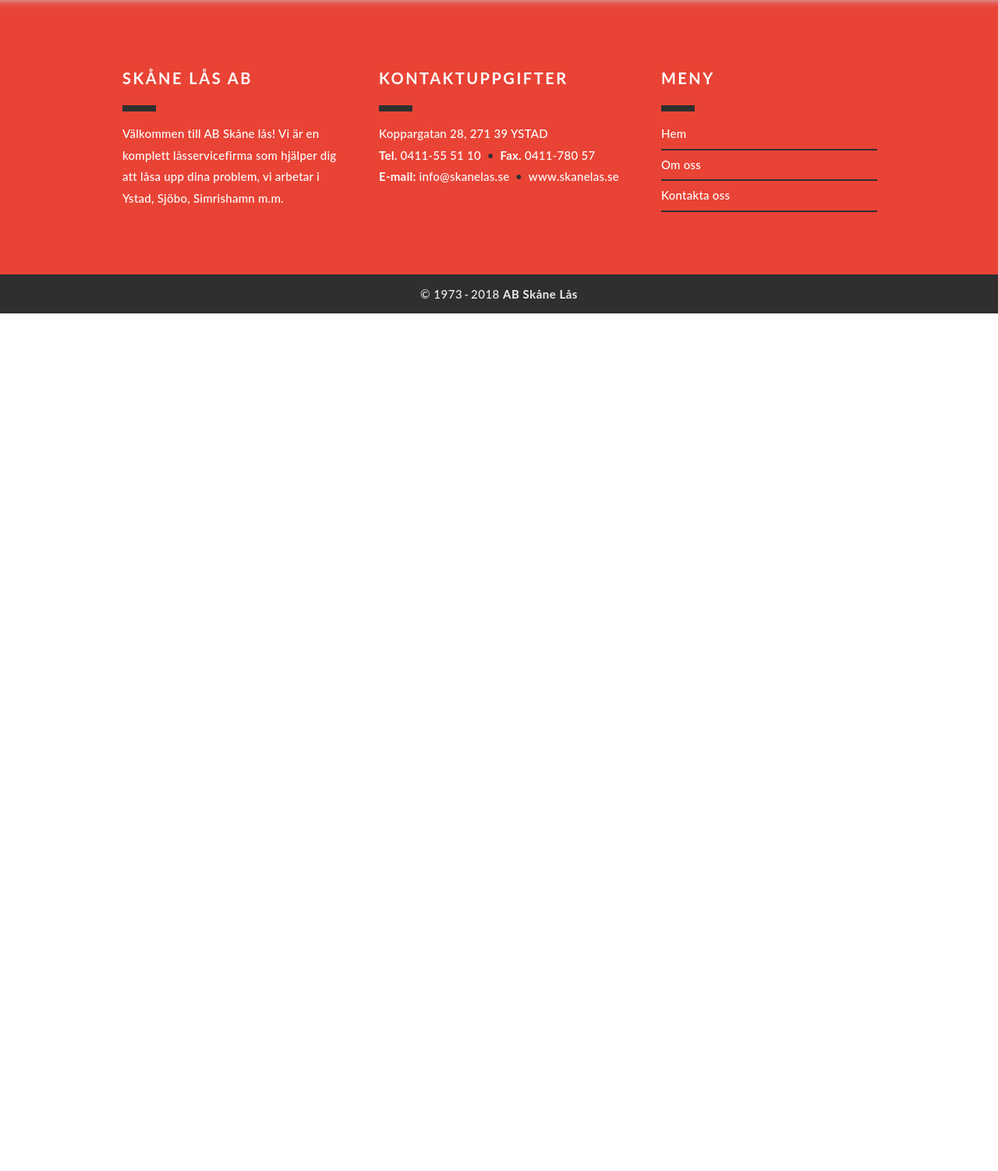
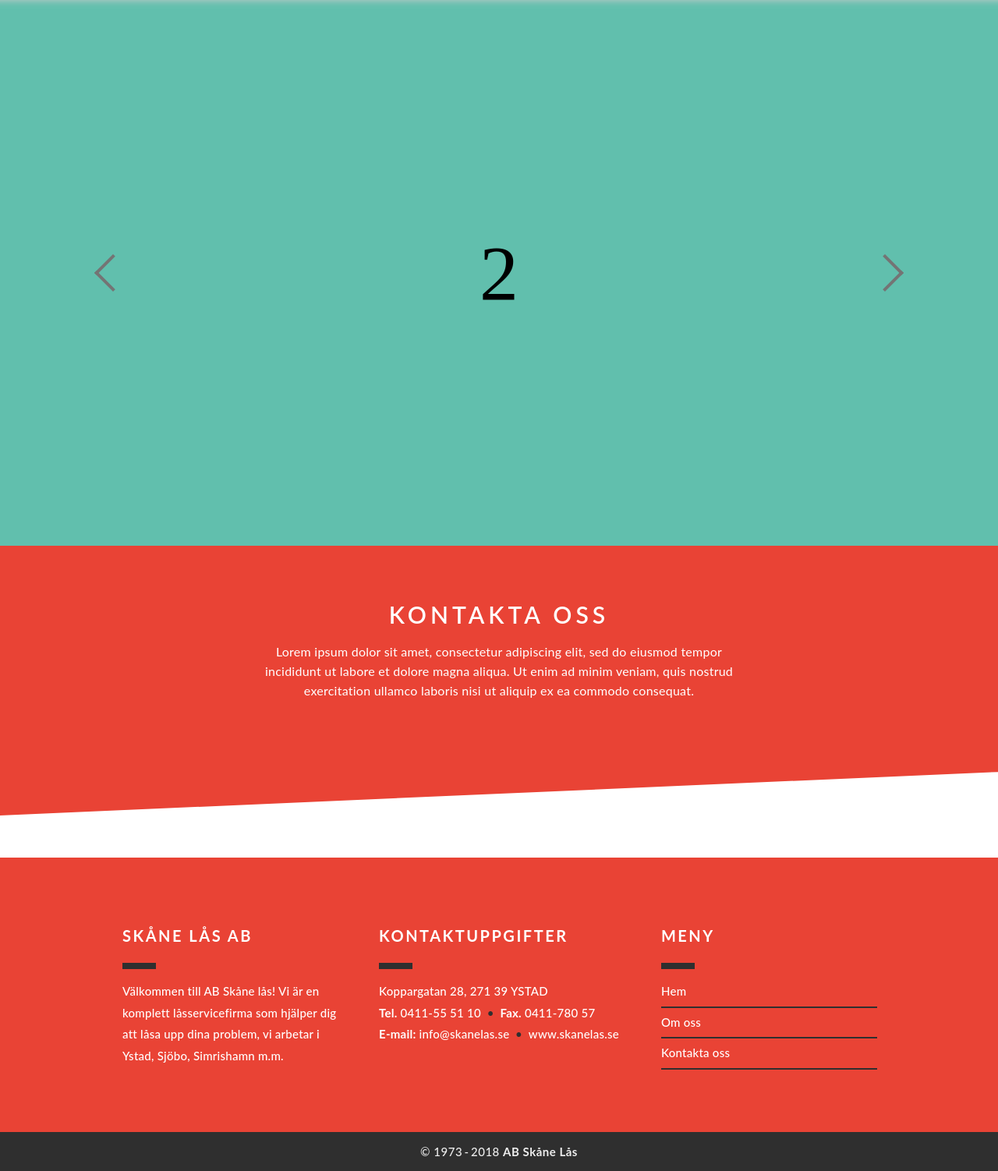
Before and after one commit to WebCreatorUF/Websites, a PHP site: page / in a window 1280 px wide. Shown: the part 65-1567 px from the top of the page at 78% size. Before the commit the page ends 467 px from the top, so only its background shows below. Run offline with PHP 8.4, Linux system fonts and the light colour scheme; some libraries are stand-ins or nearby versions; some web fonts are replaced.

Commit message:
Add files via upload

```diff
--- a/Projekt_1/index.html
+++ b/Projekt_1/index.html
@@ -61,7 +61,27 @@
 			</header>
 			<article>
                 <div class="article_container">
-                </div>
+                	<div class="container_slide">
+                    	<div class="slider-wrapperI">
+                      		<div class="inner-wrapperI">
+                        		<div class="slide" style="background: #CC5C8C;">1</div>
+                        		<div class="slide" style="background: #61BFAD;">2</div>
+                        		<div class="slide" style="background: #F0CF61;">3</div>
+                      		</div>
+                    	</div>
+                        <div class="buttonI prevI"></div>
+                        <div class="buttonI nextI"></div>
+                	</div>
+                    <div>
+                    	<div class="article_top">
+                        	<div class="inner_article_top">
+                                <h1>KONTAKTA OSS</h1>
+                                <p>Lorem ipsum dolor sit amet, consectetur adipiscing elit, sed do eiusmod tempor incididunt ut labore et dolore magna aliqua. Ut enim ad minim veniam, quis nostrud exercitation ullamco laboris nisi ut aliquip ex ea commodo consequat.</p>
+                            </div>
+						</div>
+                   		<div class="rotate"></div>
+             		</div>
+            	</div>
             </article>
 			<footer>
 				<div class="footer_container">
--- a/Projekt_1/script.js
+++ b/Projekt_1/script.js
@@ -88,8 +88,6 @@
       $('.slide').first().before($('.slide').last());
 
     });
-
-
   });
 
 
@@ -103,9 +101,34 @@
       $('.slide').last().after($('.slide').first());
 
     });
+  });
+});
 
+$(function() {
 
+  var inWrap = $('.inner-wrapperI');
+
+  $('.prevI').on('click', function() {
+
+    inWrap.animate({left: '0%'}, 500, function(){
+
+      inWrap.css('left', '-100%');
+
+      $('.slide').first().before($('.slide').last());
+
+    });
   });
 
 
-})
+
+  $('.nextI').on('click', function() {
+
+    inWrap.animate({left: '-200%'}, 500, function(){
+
+      inWrap.css('left', '-100%');
+
+      $('.slide').last().after($('.slide').first());
+
+    });
+  });
+});
--- a/Projekt_1/style.css
+++ b/Projekt_1/style.css
@@ -491,6 +491,77 @@
 	position: relative;
 	box-shadow: -5px 15px 75px -20px #777;
 }
+
+
+.container_slide {
+  display: flex;
+  justify-content: center;
+  align-items: center;
+  height: 100%;
+}
+
+.slider-wrapperI {
+  width: 100%;
+  height: 700px;
+  overflow: hidden;
+}
+
+.inner-wrapperI {
+  width: 500%;
+  height: 100%;
+  position: relative;
+  left: -100%;
+
+}
+
+.slide {
+  width: calc(100% / 5);
+  height: 100%;
+  float: left;
+  font-size: 100px;
+  color: black;
+  display: flex;
+  justify-content: center;
+  align-items: center;
+}
+
+.buttonI {
+  width: 30px;
+  height: 30px;
+  border-top: 4px solid #747474;
+  position: absolute;
+  cursor: pointer;
+  transition:.25s ease-in-out;
+}
+
+.prevI {
+  border-left: 4px solid #747474;
+  left: 10%;
+  transform: rotate(-45deg);
+  transition:.25s ease-in-out;
+}
+
+.nextI {
+  	border-right: 4px solid #747474;
+  	right: 10%;
+  	transform: rotate(45deg);
+	transition: .25s ease-in-out;
+}
+
+.prevI:hover {
+  	border-left: 4px solid #e94335;
+    border-top: 4px solid #e94335;
+  	left: 10%;
+  	transform: rotate(-45deg);
+}
+
+.nextI:hover {
+  	border-right: 4px solid #e94335;
+    border-top: 4px solid #e94335;
+  	right: 10%;
+	transform: rotate(45deg);
+}
+
 /*
 input[type=submit] {
 	background: none;
```
